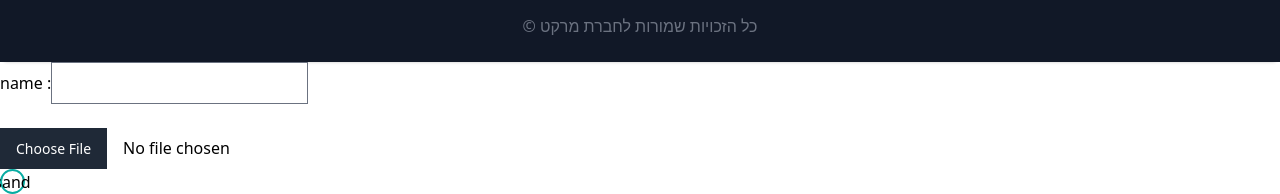
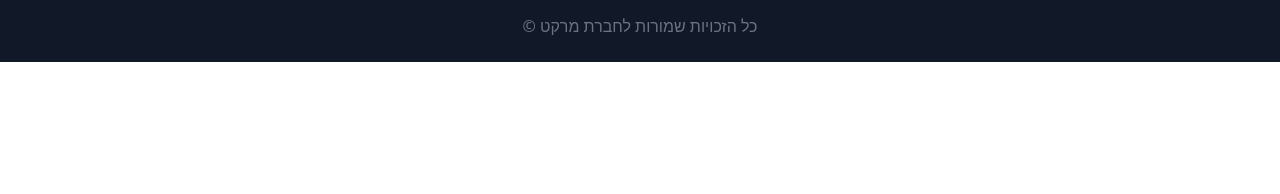
Before and after one commit to odedmasala/MarketPlace_app, a React (Create React App) app in the folder client-marketplace/: page / in a window 1280 px wide. Shown: the part 1131-1325 px from the top of the page. After the commit the page ends 1193 px from the top, so only its background shows below. Built offline with nearby package versions, Linux system fonts and the light colour scheme.

Commit message:
footer-update

```diff
--- a/client-marketplace/src/components/footer/Footer.jsx
+++ b/client-marketplace/src/components/footer/Footer.jsx
@@ -3,48 +3,9 @@
 import { HiOutlineMail } from "react-icons/hi";
 import { FaFacebookF } from "react-icons/fa";
 import React from "react";
-import axios from "axios";
-
-import { useState } from "react";
-import { useEffect } from "react";
 
 export default function FooterContainer() {
-  const [data, setData] = useState({ name: "", image: "" });
 
-  const handleInput = (e) => {
-    const { name, value } = e.target;
-    if (name === "image") {
-      const file = e.target.files[0];
-      TransformFileData(file);
-    } else {
-      setData({ ...data, [name]: value });
-    }
-  };
-
-  const TransformFileData = (file) => {
-    const reader = new FileReader();
-    if (file) {
-      reader.readAsDataURL(file);
-      reader.onloadend = () => {
-        setData({ ...data, image: reader.result });
-      };
-    } else {
-      setData({ ...data, image: "" });
-    }
-  };
-  const sandData = async () => {
-    try {
-      const res = await axios.post(
-        "http://localhost:8001/api/department",
-        data
-      );
-      console.log(res);
-    } catch (error) {
-      console.log(error);
-    }
-  };
-
-  console.log(data);
   return (
     <div>
       <Footer bgDark={true}>
@@ -113,19 +74,6 @@
           </div>
         </div>
       </Footer>
-      <div>
-        name :
-        <input onChange={handleInput} type="text" name="name" />
-        <br />
-        <br />
-        <input
-          type="file"
-          name="image"
-          accept="image/*"
-          onChange={handleInput}
-        />
-        <button onClick={sandData}>sand</button>
-      </div>
     </div>
   );
 }
```
